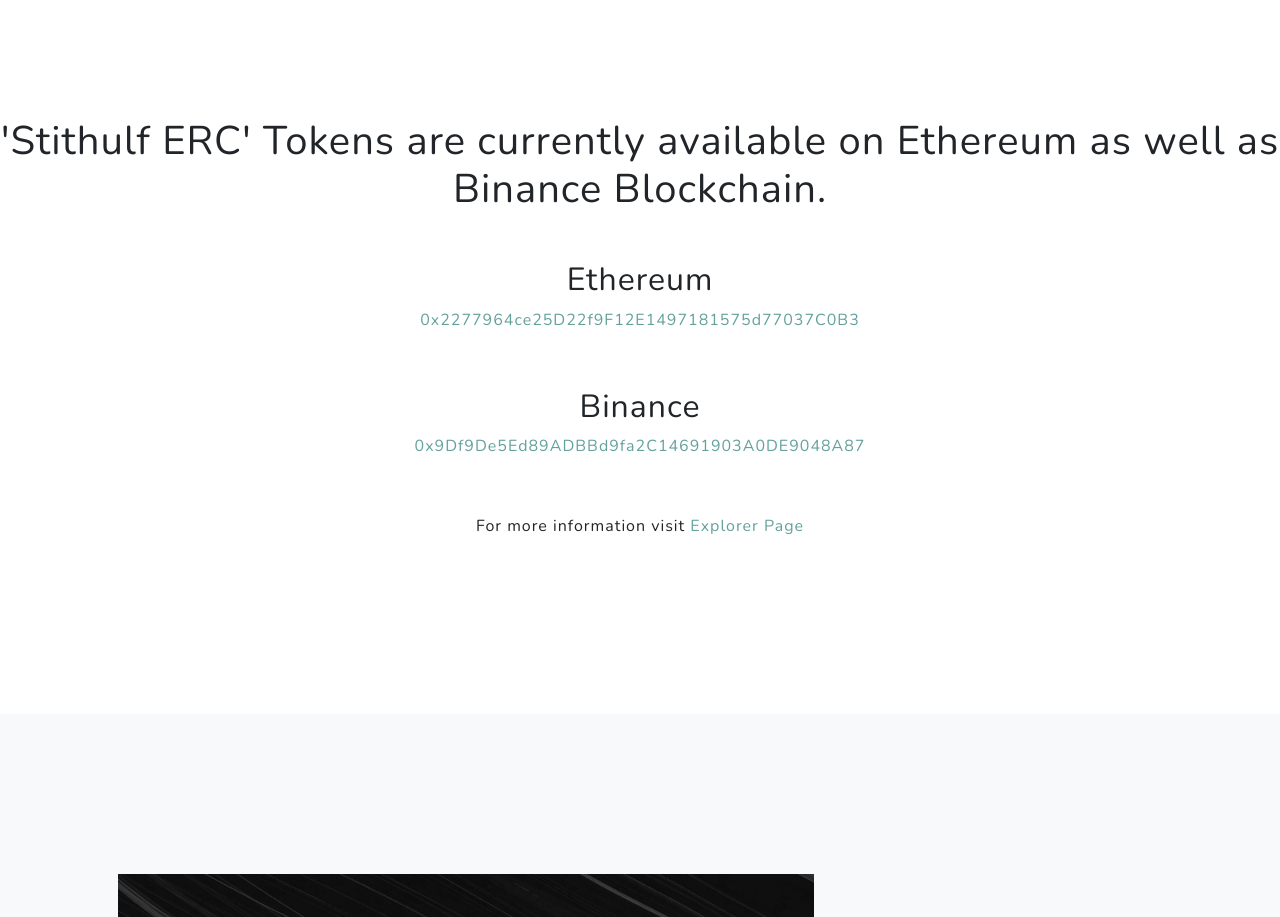
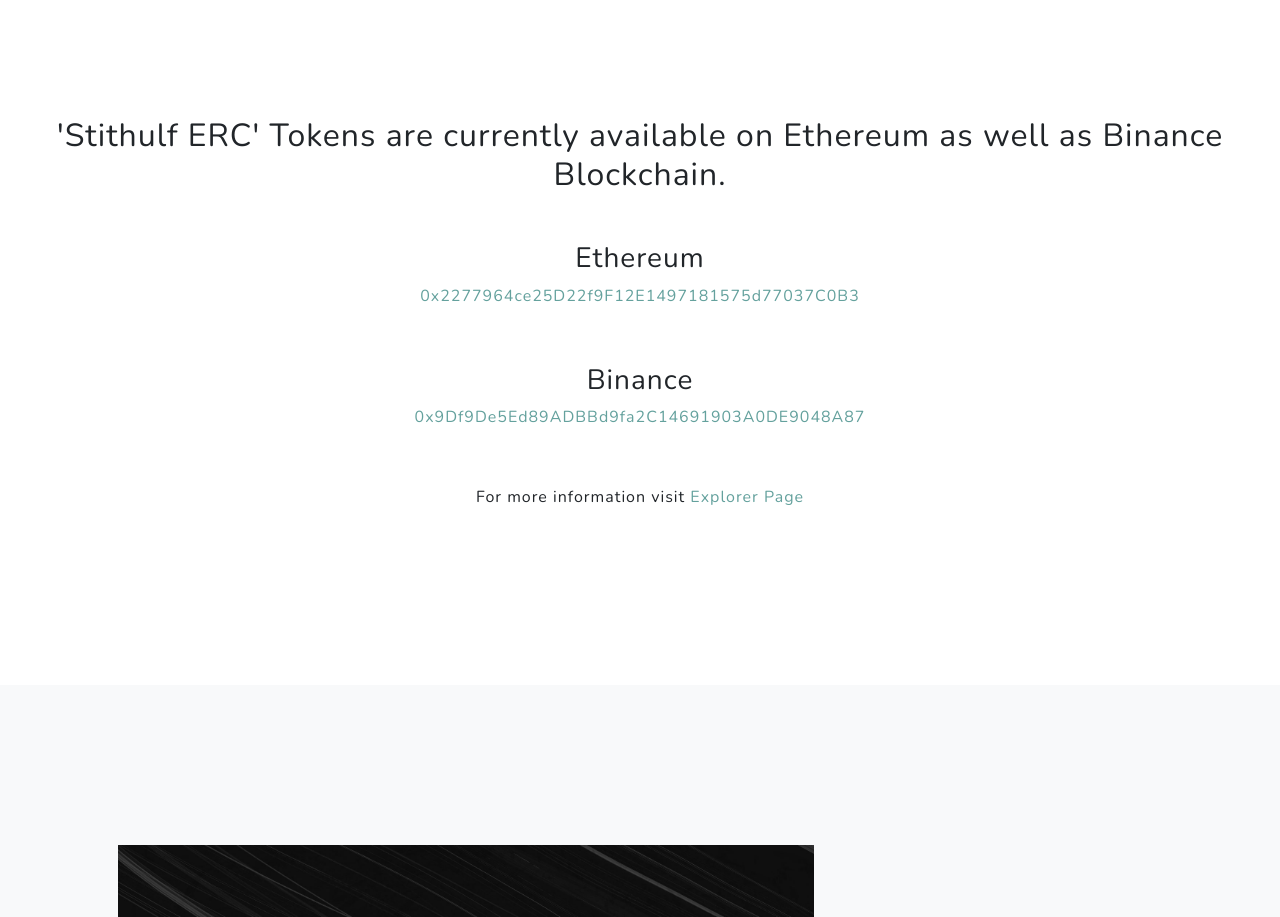
Before and after one commit to stithulf/erc, a plain HTML site: page index.html in a window 1280 px wide. Shown: the part 1025-1942 px from the top of the page. Drawn offline with nearby package versions, Linux system fonts and the light colour scheme.

Commit message:
Update index.html

```diff
--- a/index.html
+++ b/index.html
@@ -68,12 +68,12 @@
                 <p>&nbsp;&nbsp;&nbsp;&nbsp;</p>
                 <p>&nbsp;&nbsp;&nbsp;&nbsp;</p>
                 <p>&nbsp;&nbsp;&nbsp;&nbsp;</p>
-            <h1>'Stithulf ERC' Tokens are currently available on Ethereum as well as Binance Blockchain.</h1>
+            <h2>'Stithulf ERC' Tokens are currently available on Ethereum as well as Binance Blockchain.</h2>
             <p>&nbsp;&nbsp;&nbsp;&nbsp;</p>
-            <h2>Ethereum</h2>
+            <h3>Ethereum</h3>
             <p><a href="https://etherscan.io/token/0x2277964ce25D22f9F12E1497181575d77037C0B3" target="_blank" rel="noreferrer noopener">0x2277964ce25D22f9F12E1497181575d77037C0B3</a></p>
             <p>&nbsp;&nbsp;&nbsp;&nbsp;</p>
-            <h2>Binance</h2>
+            <h3>Binance</h3>
             <p><a href="https://bscscan.com/token/0x9Df9De5Ed89ADBBd9fa2C14691903A0DE9048A87" target="_blank" rel="noreferrer noopener">0x9Df9De5Ed89ADBBd9fa2C14691903A0DE9048A87</a></p>
             <p>&nbsp;&nbsp;&nbsp;&nbsp;</p>
             <p>For more information visit <a href="https://erc.stithulf.com/explorer" target="_blank" rel="noreferrer noopener">Explorer Page</a></p>
```
